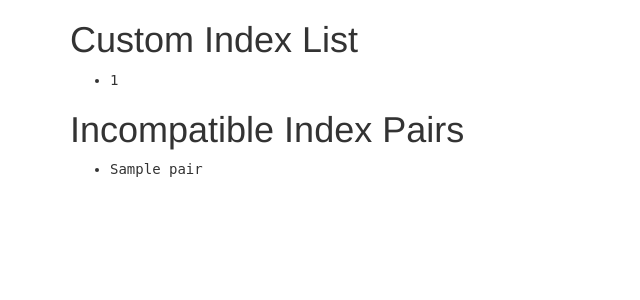
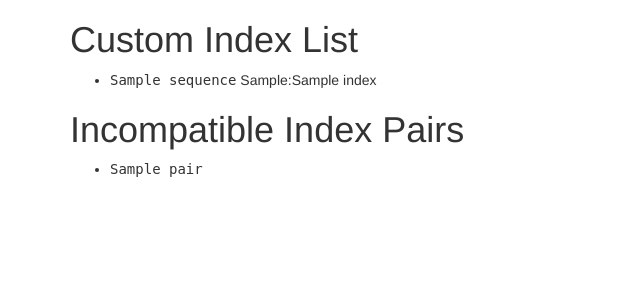
Before and after one commit to mfcovington/django-compatible-index-calculator, a Django app: template compatible_index_sequences/templates/compatible_index_sequences/custom_index_list_results.html in a window 1280 px wide. Shown: the top 300 px of the page, without its empty margins (0-640 px from the left). Run offline with Django 3.2, Linux system fonts and the light colour scheme; the template is opened without the code that fills it: most values are stand-ins (such as "Sample title", 1, 10 or a date in 2020); some libraries are stand-ins or nearby versions.

Commit message:
Lookup index set data for custom index list

```diff
--- a/compatible_index_sequences/templates/compatible_index_sequences/custom_index_list_results.html
+++ b/compatible_index_sequences/templates/compatible_index_sequences/custom_index_list_results.html
@@ -10,7 +10,16 @@
     <h1>Custom Index List</h1>
     <ul>
       {% for index in index_list %}
-        <li class="sequence">{{ index }}</li>
+        <li>
+          <span class="sequence">{{ index.sequence }}</span>
+          {% if index.index_set_data %}
+            {% for index_set in index.index_set_data %}
+              {{ index_set.index_set }}:{{ index_set.name }}
+            {% endfor %}
+          {% else %}
+            -
+          {% endif %}
+        </li>
       {% endfor %}
     </ul>
 
--- a/compatible_index_sequences/utils.py
+++ b/compatible_index_sequences/utils.py
@@ -1,4 +1,5 @@
 import itertools
+from .models import Index
 
 
 def find_incompatible_index_pairs(index_list, min_distance=3):
@@ -21,5 +22,9 @@ def hamming_distance(this, that):
         return sum(1 for a, b in zip(this, that) if a != b)
 
 
+def lookup_index_set(index, complete_index_set=Index):
+    return complete_index_set.objects.filter(sequence=index)
+
+
 def minimum_index_length(index_list):
     return min([len(i) for i in index_list])
```
Also changed, not shown: compatible_index_sequences/views.py (+10 -3 lines).
